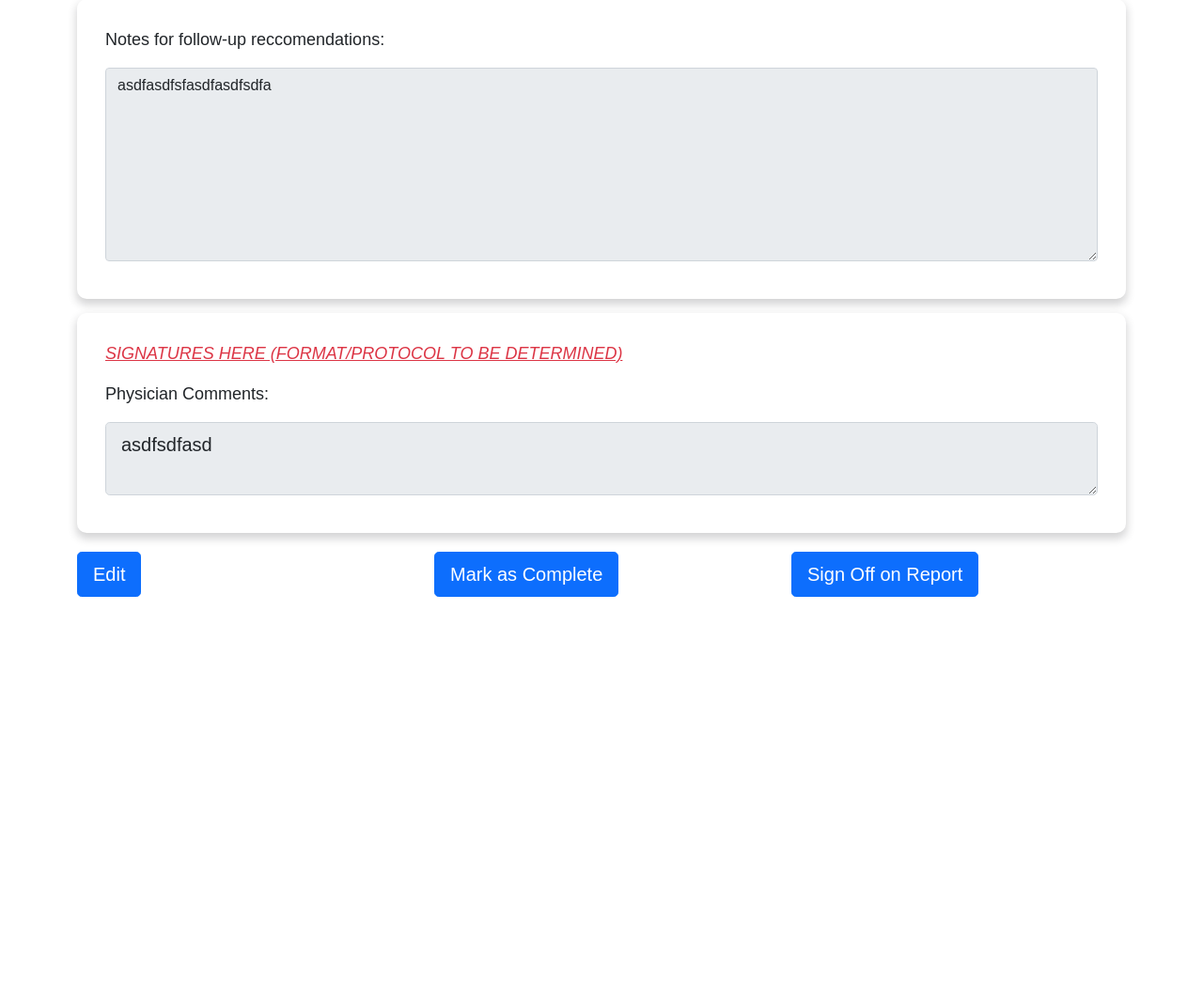
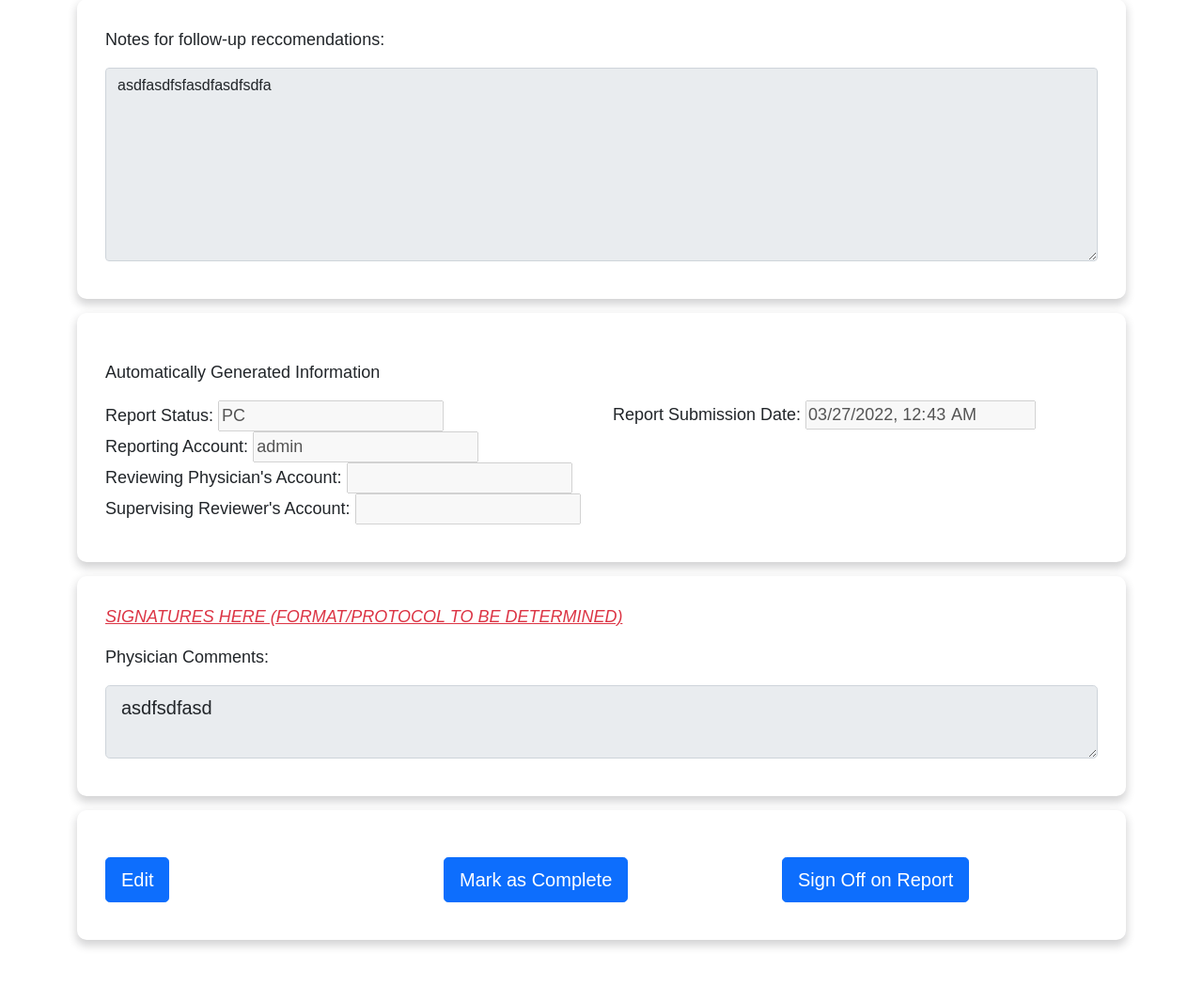
Before and after one commit to UPEI-Android/group-project-mount-incident-tracking-system, a Django app: page /read_report/1 in a window 1280 px wide. Shown: the part 3551-4616 px from the top of the page at 94% size. Before the commit the page ends 4186 px from the top, so only its background shows below. Run offline with Django 4.2, Linux system fonts and the light colour scheme; a user stored in the database is signed in; data comes from the database, SQL or seed files in the repository; some libraries are stand-ins or nearby versions; some web fonts are replaced.

Commit message:
Closes #108 - Fixed mark_report_complete and sign_off_report view methods
Added redirects to mark_report_complete and sign_off_report views, as well as more descriptive error messages and adding the username of the account that marked the report as complete and signed off on the report.

Added additional information to be displayed on the read_only_report.html template. This includes report status, submission date (Automatically generated when first saved/submitted), and the username of those attached to the report.

```diff
--- a/Templates/read_only_report.html
+++ b/Templates/read_only_report.html
@@ -298,6 +298,35 @@
                         </div>
                     </div>
                     <div style="padding: 30px;border-radius: 10px;box-shadow: 0px 5px 10px 1px rgba(33,37,41,0.2);padding-bottom: 40px;margin-top: 15px;margin-bottom: 15px;">
+                        <div class="row" style="margin-top: 20px">
+                            <div class="col-12">
+                                <p>Automatically Generated Information</p>
+                            </div>
+                            <div class="col-6">
+                                <label> Report Status: </label>
+                                <input type="text" value="{{ report.report_status }}" disabled>
+                            </div>
+                            <div class="col-6">
+                                <label> Report Submission Date: </label>
+                                <input type="datetime-local" value="{{ report.report_submission_date|date:"Y-m-d\TH:i" }}" disabled>
+                            </div>
+                        </div>
+                        <div class="row">
+                            <div class="col-12">
+                                <label> Reporting Account: </label>
+                                <input type="text" value="{{ report.reporter_account }}" disabled>
+                            </div>
+                            <div class="col-12">
+                                <label> Reviewing Physician's Account: </label>
+                                <input type="text" value="{{ report.physician_review_account }}" disabled>
+                            </div>
+                            <div class="col-12">
+                                <label> Supervising Reviewer's Account: </label>
+                                <input type="text" value="{{ report.completing_account }}" disabled>
+                            </div>
+                        </div>
+                    </div>
+                    <div style="padding: 30px;border-radius: 10px;box-shadow: 0px 5px 10px 1px rgba(33,37,41,0.2);padding-bottom: 40px;margin-top: 15px;margin-bottom: 15px;">
                         <div class="col">
                             <p style="color: var(--bs-red);font-style: italic;text-decoration:  underline;">SIGNATURES HERE (FORMAT/PROTOCOL TO BE DETERMINED)</p>
                         </div>
@@ -306,6 +335,8 @@
                             </div>
                             <div class="col-12"><textarea class="form-control form-control-lg" name="physician_comments" disabled>{{ report.physician_comments }}</textarea></div>
                         </div>
+                    </div>
+                    <div style="padding: 30px;border-radius: 10px;box-shadow: 0px 5px 10px 1px rgba(33,37,41,0.2);padding-bottom: 40px;margin-top: 15px;margin-bottom: 15px;">
                         <div class="row" style="margin-top: 20px">
                             <div class="col-4">
                                 <a href="/edit_report/{{ report.id }}">
--- a/app/views.py
+++ b/app/views.py
@@ -141,9 +141,12 @@ def mark_report_complete(request, report_id):
         report = Report.objects.filter(id=report_id)[0]
         if report.report_status == "SU":
             report.report_status = "CO"
+            report.completing_account = request.user.username
             report.save()
+            messages.add_message(request, messages.SUCCESS, 'Incident Report Form Successfully Marked as Complete')
+            return redirect('read_report', report_id=report_id)
         else:
-            messages.error(request, f'Report cannot be marked as complete')
+            messages.add_message(request, messages.WARNING, f'Incident Report Form Cannot be Marked as Complete, Report Status:  { report.report_status }')
             return redirect('read_report', report_id=report_id)
     else:
         messages.error(request, f'User is not authenticated')
@@ -155,9 +158,12 @@ def sign_off_report(request, report_id):
         report = Report.objects.filter(id=report_id)[0]
         if report.report_status == "PP":
             report.report_status = "SU"
+            report.physician_review_account = request.user.username
             report.save()
+            messages.add_message(request, messages.SUCCESS, 'Incident Report Form Successfully Signed Off')
+            return redirect('read_report', report_id=report_id)
         else:
-            messages.error(request, f'Cannot sign off on report')
+            messages.add_message(request, messages.WARNING, f'Incident Report Form Cannot be Signed Off, Report Status:  { report.report_status }')
             return redirect('read_report', report_id=report_id)
     else:
         messages.error(request, f'User is not authenticated')
```
